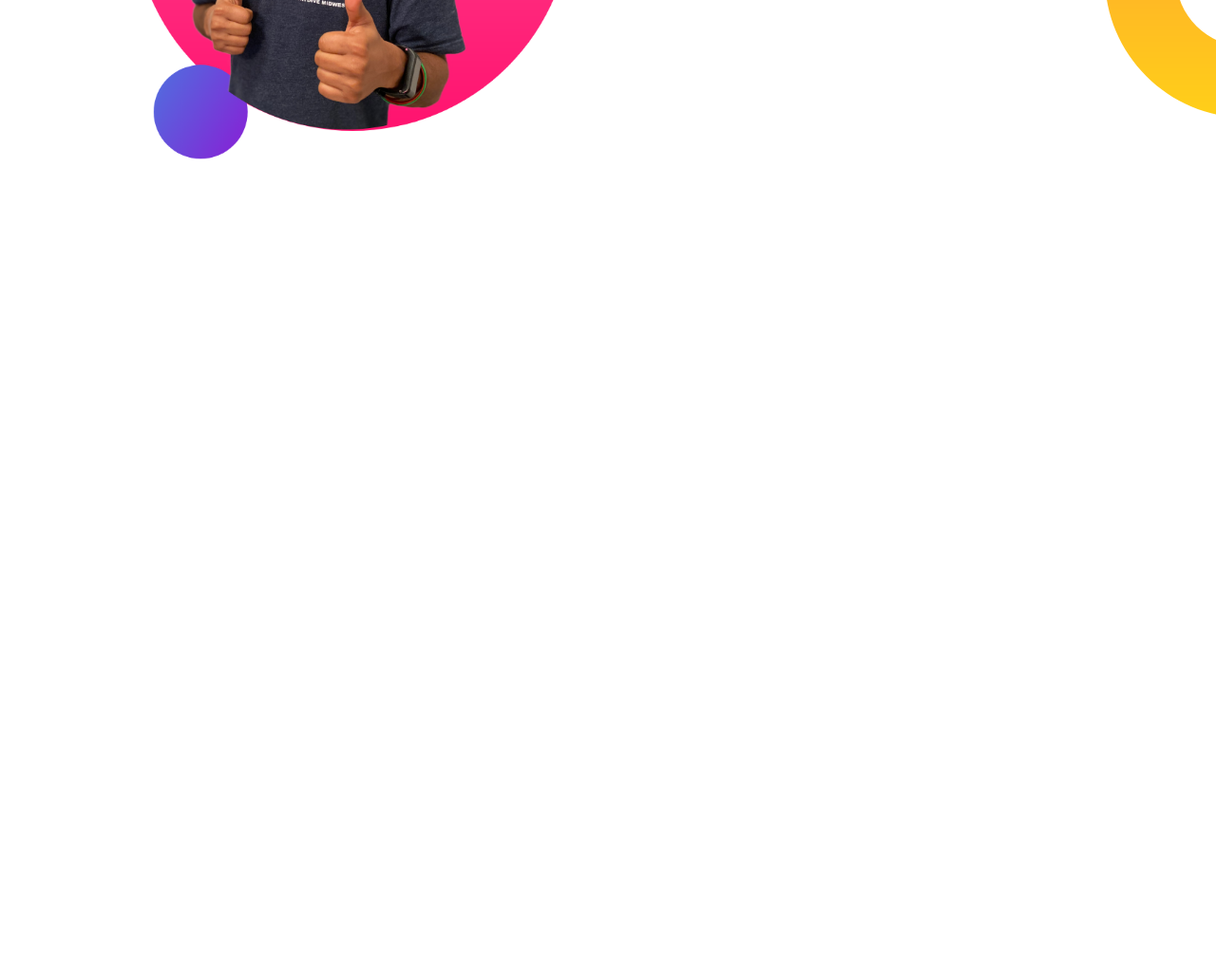
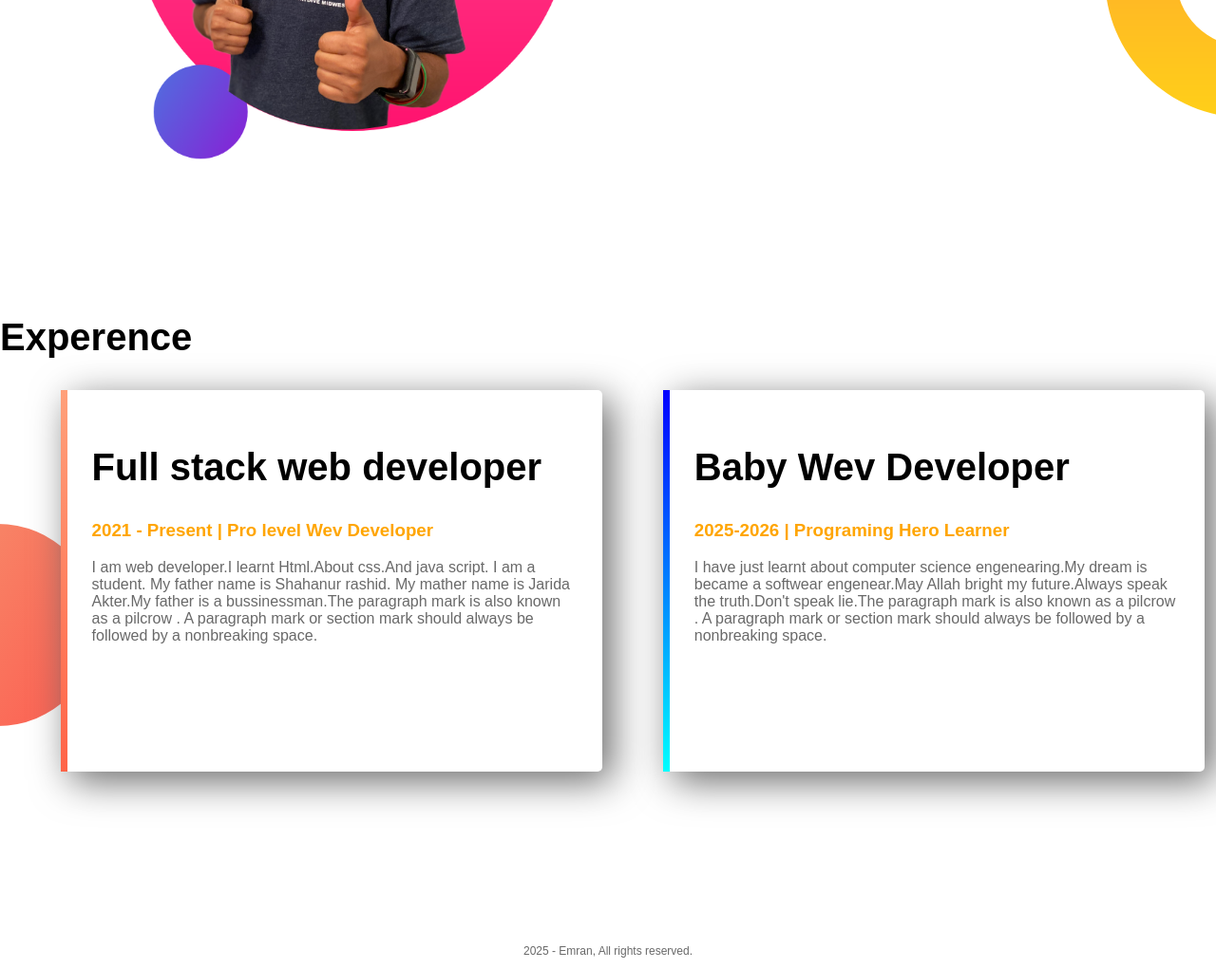
Before and after one commit to hmemran5242/web-portfolio, a plain HTML site: page index.html in a window 1280 px wide. Shown: the part 1000-2021 px from the top of the page at 95% size. Before the commit the page ends 1300 px from the top, so only its background shows below. Drawn offline with Linux system fonts and the light colour scheme.

Commit message:
finished

```diff
--- a/index.html
+++ b/index.html
@@ -33,5 +33,21 @@
 
 </div>
 </section>
+
+<section class="experence-area">
+    <h2>Experence</h2>
+    <div id="full-stack" class="half-width single-experence">
+        <h2>Full stack web developer</h2>
+        <h3 class="lala">2021 - Present | Pro level Wev Developer</h3>
+        <p>I am web developer.I learnt Html.About css.And java script. I am a student. My father name is Shahanur rashid. My mather name is Jarida Akter.My father is a bussinessman.The paragraph mark is also known as a pilcrow . A paragraph mark or section mark should always be followed by a nonbreaking space. </p>
+    </div>
+    <div id="baby-web" class="half-width single-experence">
+        <h2>Baby Wev Developer</h2>
+        <h3 class="lala">2025-2026 | Programing Hero Learner</h3>
+        <p>I have just learnt about computer science engenearing.My dream is became a softwear engenear.May Allah bright my future.Always speak the truth.Don't speak lie.The paragraph mark is also known as a pilcrow . A paragraph mark or section mark should always be followed by a nonbreaking space.</p>
+    </div>
+
+</section>
+<footer><p>2025 - Emran, All rights reserved.</p></footer>
 </body>
 </html>
--- a/style.css
+++ b/style.css
@@ -45,3 +45,28 @@ section{
         background-repeat: no-repeat;
         background-position: right;
     }
+   .single-experence{
+    box-shadow: 10px 10px 40px dimgrey;
+    border-radius: 5px;
+    height: 70%;
+   }
+   .experence-area{
+    background-image: url(images/exp-bg.png);
+    background-repeat: no-repeat;
+    background-position:left ;
+   }
+   #full-stack{
+    border-left: 7px solid;
+    border-image: linear-gradient(lightSalmon,tomato);
+    border-image-slice: 1;
+    background-color: white;
+   }
+   #baby-web{
+    border-left:7px solid;
+    border-image: linear-gradient(180deg,blue,cyan);
+    border-image-slice: 1;
+   }
+   footer p{
+    text-align: center;
+    font-size: 12px;
+   }
```
